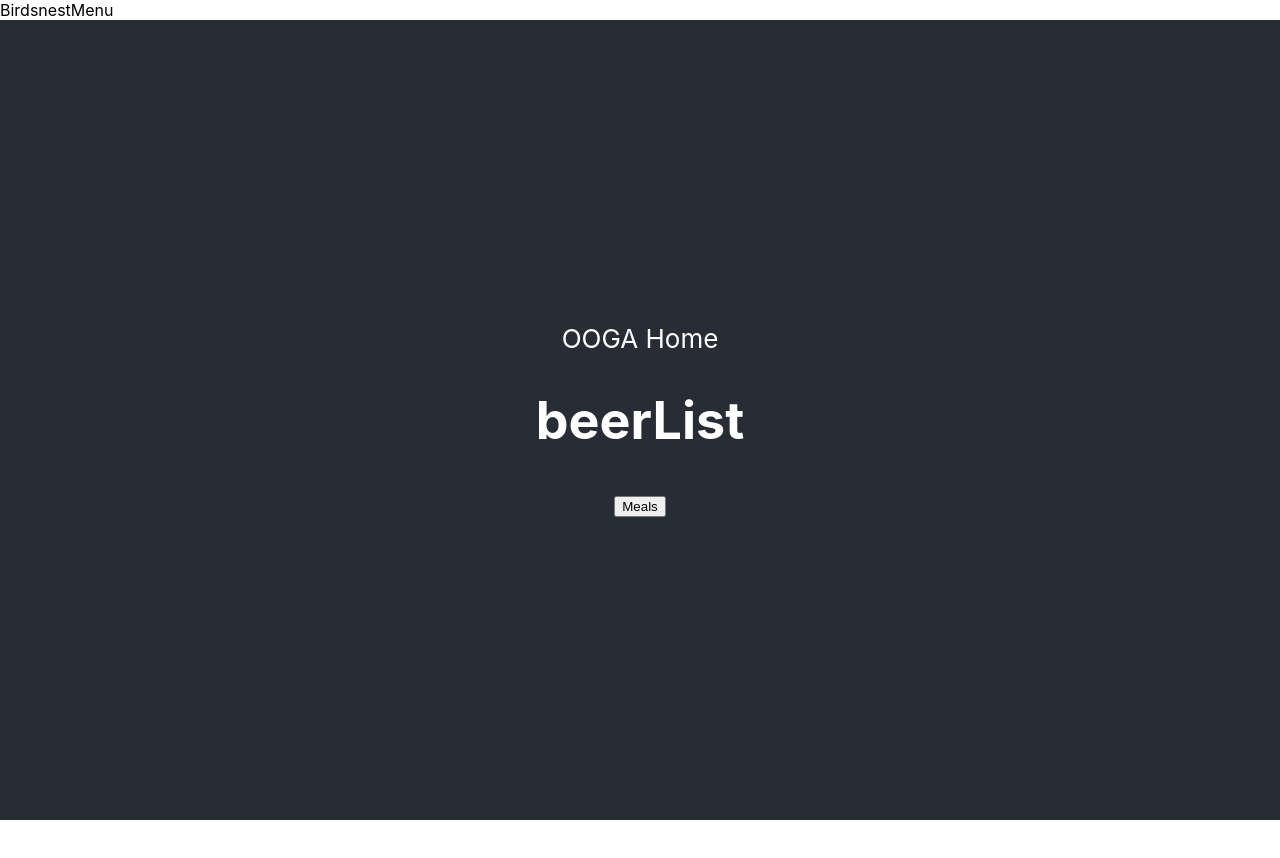
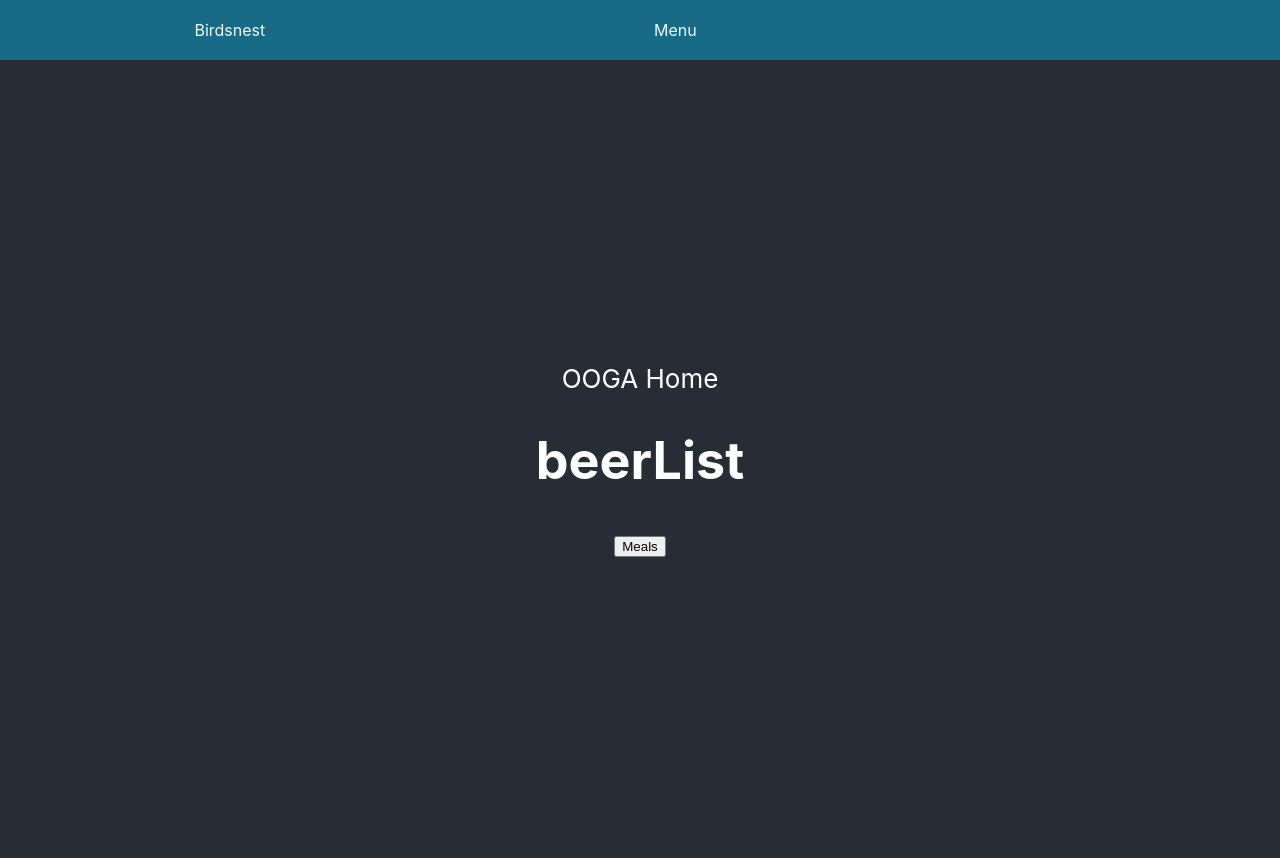
Before and after one commit to TannerLP123/BirdsnetWebsite, a React (Create React App) app in the folder app/: page / in a window 1280 px wide. Before the commit the page ends 820 px from the top, so only its background shows below. Built offline with nearby package versions, Linux system fonts and the light colour scheme.

Commit message:
basic header

```diff
--- a/app/src/css/App.css
+++ b/app/src/css/App.css
@@ -19,12 +19,6 @@
   pointer-events: none;
 }
 
-@media (prefers-reduced-motion: no-preference) {
-  .App-logo {
-    animation: App-logo-spin infinite 20s linear;
-  }
-}
-
 .App-header {
   background-color: #282c34;
   min-height: 100vh;
@@ -35,16 +29,3 @@
   font-size: calc(10px + 2vmin);
   color: white;
 }
-
-.App-link {
-  color: #61dafb;
-}
-
-@keyframes App-logo-spin {
-  from {
-    transform: rotate(0deg);
-  }
-  to {
-    transform: rotate(360deg);
-  }
-}
--- a/app/src/css/Header.css
+++ b/app/src/css/Header.css
@@ -1,3 +1,11 @@
 .Header{
   display: flex;
+  justify-content: space-around;
+  align-items: center;
+  height: 60px;
+  background-color: var(--midblue);
 }
+
+.Title, .MenuBtn{
+  color: aliceblue;
+}
```
